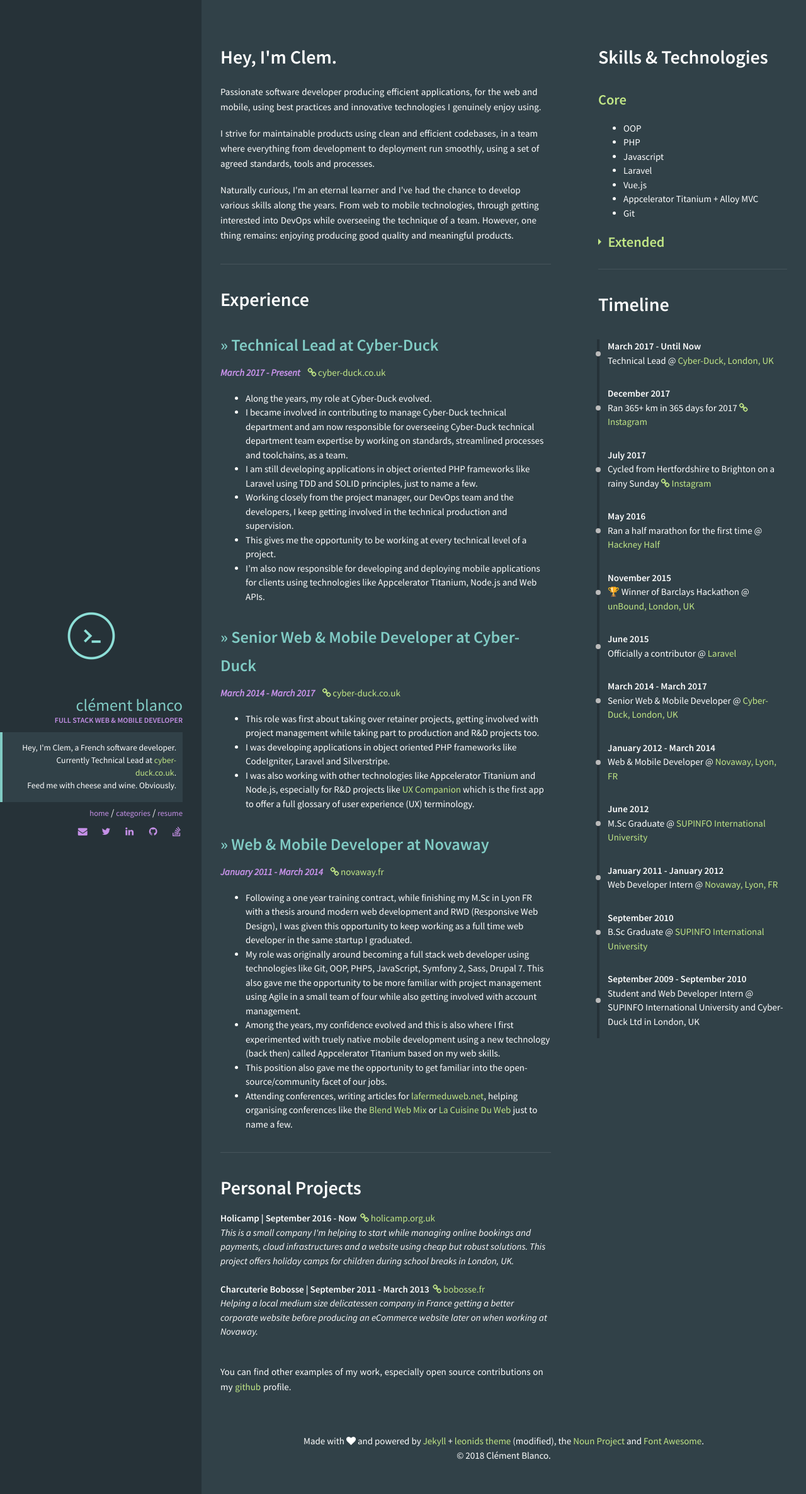
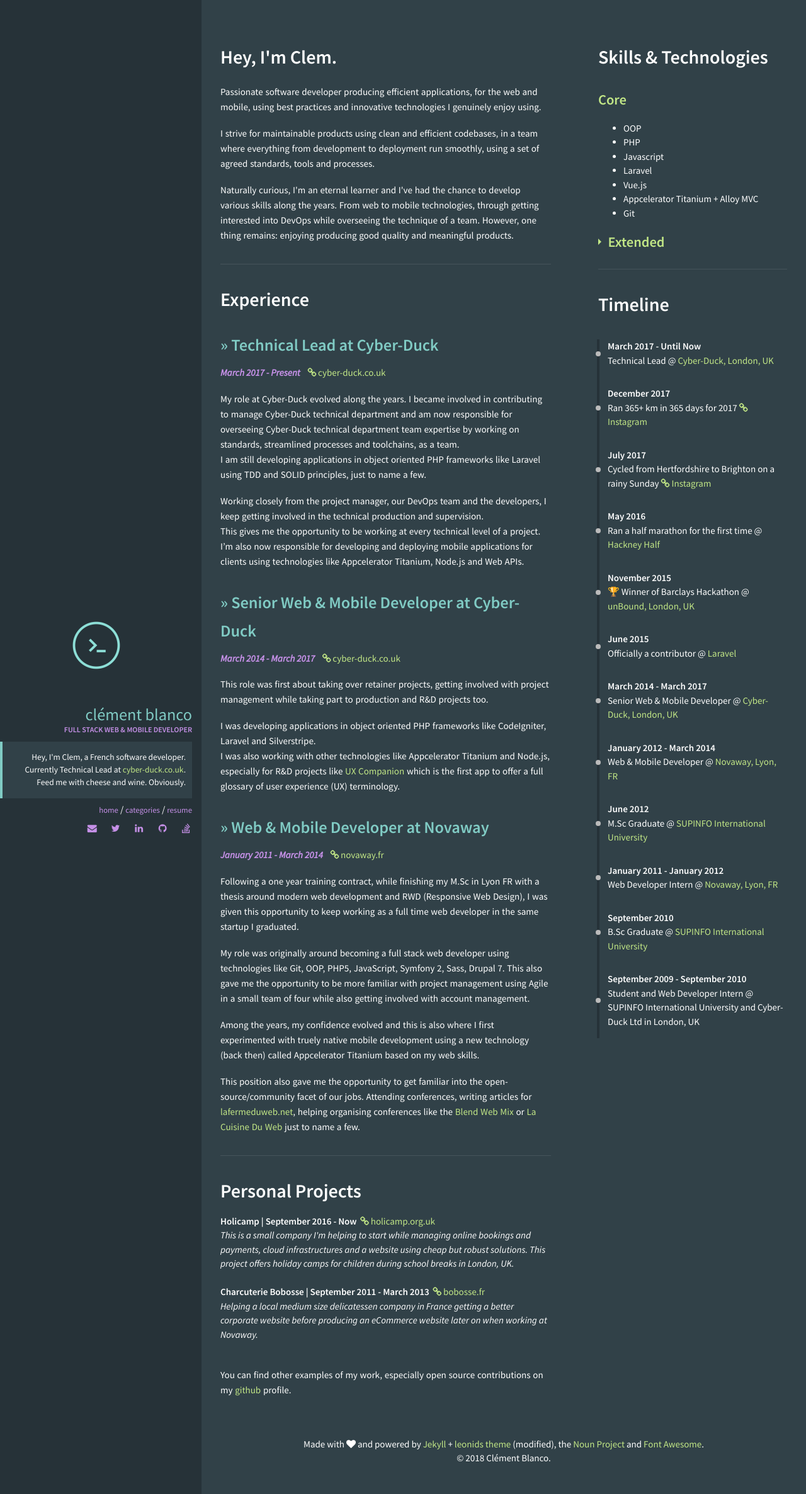
Before and after one commit to clemblanco/clemblanco.github.io, a Jekyll site: the page built from resume.html, in a window 1280 px wide. Shown: the whole page at 63% size. Built offline with Jekyll 4.4.1, drawn with Linux system fonts in a browser that asks for light colours.

Commit message:
Minor cosmetic tweaks

```diff
--- a/_data/index/skills.yml
+++ b/_data/index/skills.yml
@@ -47,6 +47,8 @@ extended: >
 
   - Push Notifications
 
+  - Progressive Web Apps
+
   - Rackspace Cloud
 
   - Redis
--- a/_sass/pages/_layout.scss
+++ b/_sass/pages/_layout.scss
@@ -5,21 +5,22 @@
   text-align: center;
   width: 100%;
   min-height: 400px;
-  padding: 30px 15px 20px;
+  padding: 30px 0 20px;
   z-index: 1;
   @include media-query($small-screen) {
     background-position: center;
-    padding: 30px 30px 30px 0;
+    padding: 30px 0 30px 0;
   }
   @include media-query($medium-screen) {
     height: 100vh;
     position: initial;
     width: 100%;
+    padding: 30px 15px 20px 0;
   }
 }
 .cover-card {
   color: $text-color;
-  padding: 0 30px;
+  padding: 0;
   .avatar {
     border-radius: 50%;
     width: 100px;
```
Also changed, not shown: _data/index/experiences.yml (+16 -14 lines).
